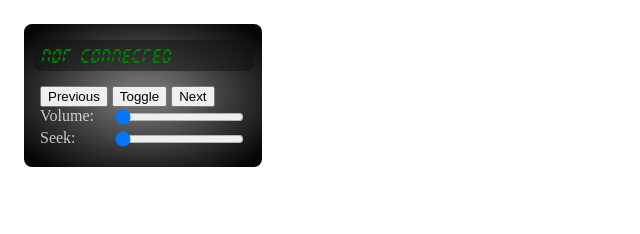
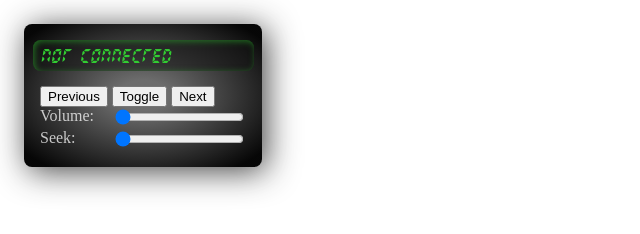
Before and after one commit to motiejus/erlmpc, a plain HTML site: page priv/static/index.html in a window 1280 px wide. Shown: the whole page, without its empty margins (0-640 px from the left). Drawn offline with nearby package versions, Linux system fonts and the light colour scheme.

Commit message:
More prettifying, better LED-color, some drop-shadows for quick-and-dirty sophisticated looks :)

```diff
--- a/priv/static/main.css
+++ b/priv/static/main.css
@@ -5,16 +5,18 @@
     color: rgba( 255, 255, 255, 0.75);
     background: black -webkit-radial-gradient(50% 50%, ellipse cover, rgba( 128, 128, 128,0.85), rgba( 128, 128, 128,0.85) 15%, rgba(128,128,128,0.05) 90%);
     float: left;
+    box-shadow: 0.25em 0.25em 2em rgba( 32, 32, 32, 0.85 );
 }
 
 #songname {
-    color: green;
+    color: #32CD32;
     border-radius: 0.5em;
     font: 15px/17px 'RadiolandRegular', Arial, sans-serif;
     letter-spacing: 0;
     padding: 0.75em 0.5em 0.2em;
     margin: 0 -0.5em 1em;
     background: rgba( 16, 16, 16, 0.5 );
+    box-shadow: inset 0.1em 0.1em 0.4em rgba( 50, 205, 50, 0.5)
 }
 
 div > label {
```
